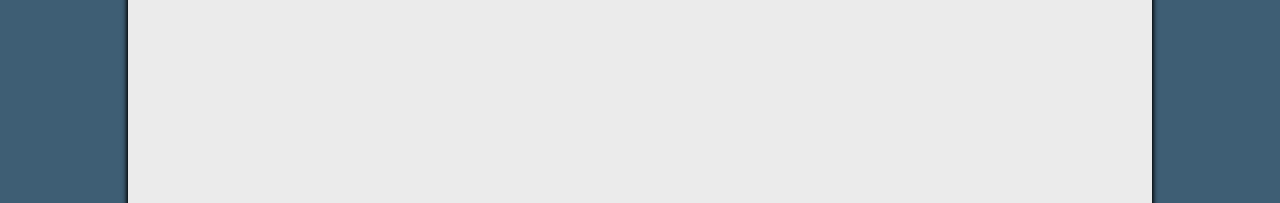
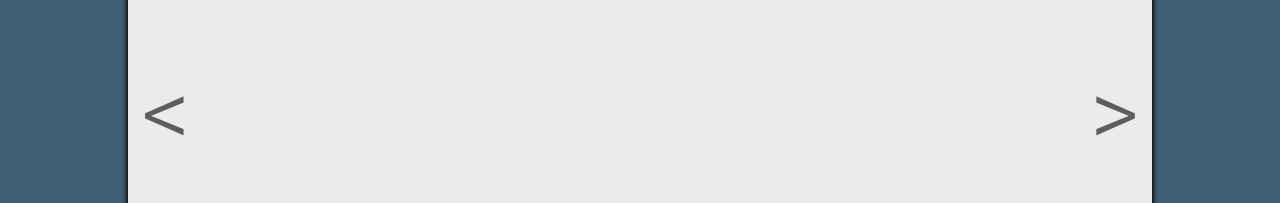
Before and after one commit to ajcrites/explosion-pills, a plain HTML site: page public/index.html in a window 1280 px wide. Shown: the part 289-492 px from the top of the page. Drawn offline with nearby package versions, Linux system fonts and the light colour scheme.

Commit message:
Adding left/right front navigation links

```diff
--- a/public/css/index.css
+++ b/public/css/index.css
@@ -34,6 +34,7 @@ header {
     background-color: hsl(0, 0%, 92%);
     box-shadow: 1px 0px 5px black, -1px 0px 5px black;
     min-height: 100%;
+    position: relative;
 }
 #links {
     text-align: center;
@@ -73,3 +74,20 @@ header {
    90% { -webkit-transform: translate(1px, 1px) }
    100% { -webkit-transform: translate(1px, -1px) }
 }
+.rotator-right, .rotator-left {
+    display: none;
+    position: absolute;
+    font-size: 500%;
+    right: 15px;
+    cursor: pointer;
+    transition: all 1s;
+    opacity: .6;
+}
+.rotator-left {
+    left: 15px;
+    width: 1em;
+}
+.rotator-left:hover, .rotator-right:hover {
+    opacity: 1;
+    margin-top: 15px;
+}
--- a/public/index.html
+++ b/public/index.html
@@ -34,6 +34,8 @@
                 <a href=http://markdownforcontent.com/>Markdown For Content</a>
                 <br><br>
             </section>
+            <a class=rotator-right>&gt;</a>
+            <a class=rotator-left>&lt;</a>
         </div>
 
         <script type=text/javascript src=//ajax.googleapis.com/ajax/libs/jquery/1.8.3/jquery.min.js></script>
--- a/public/js/index.js
+++ b/public/js/index.js
@@ -14,3 +14,7 @@ $("#links a").each(function () {
     }, $this), animateDelay);
     animateDelay += 100;
 });
+
+$(".rotator-right, .rotator-left").show().each(function (_, h) {
+    $(this).css('top', $(window).height() / 2 - $(this).height() / 2);
+});
```
